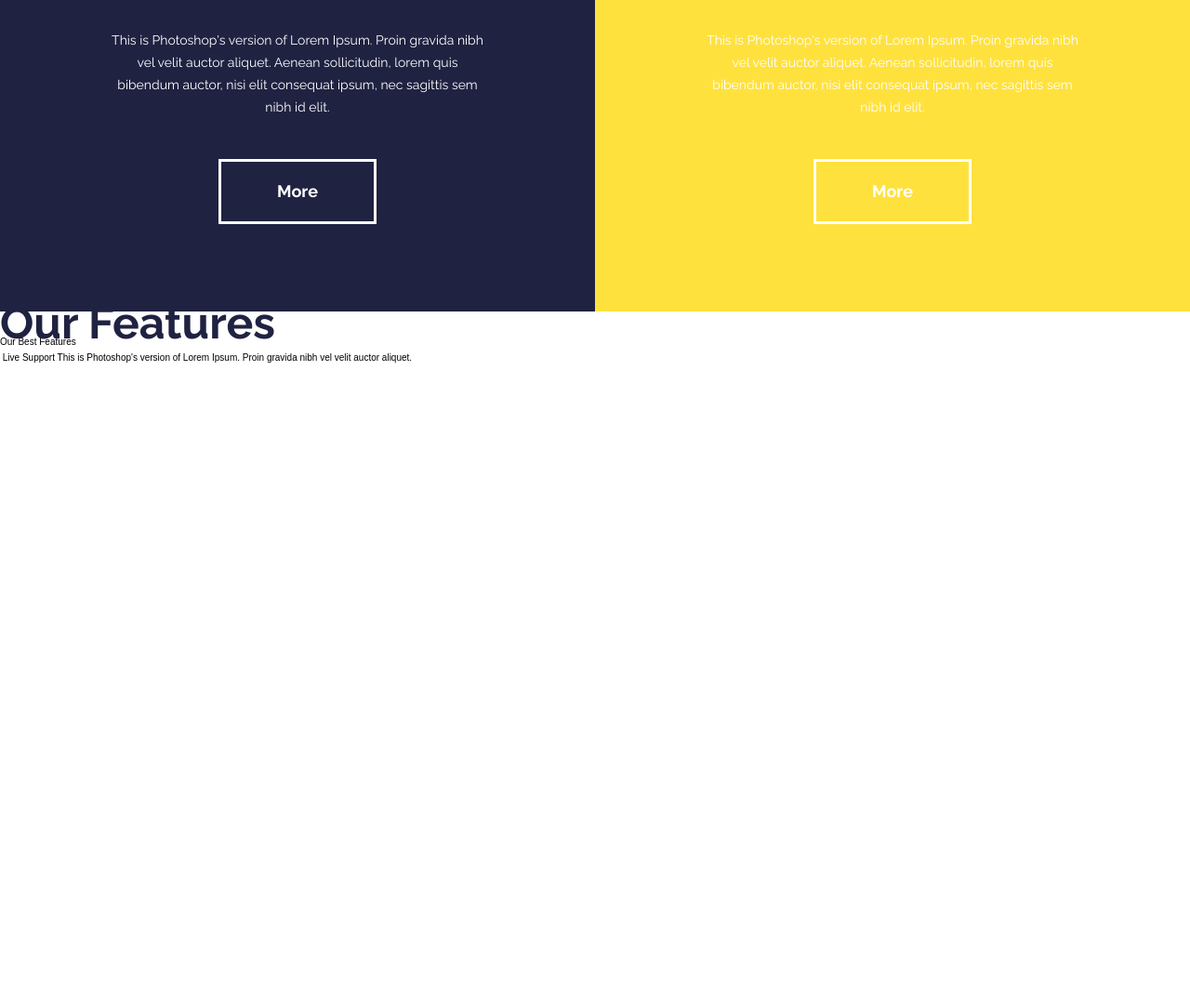
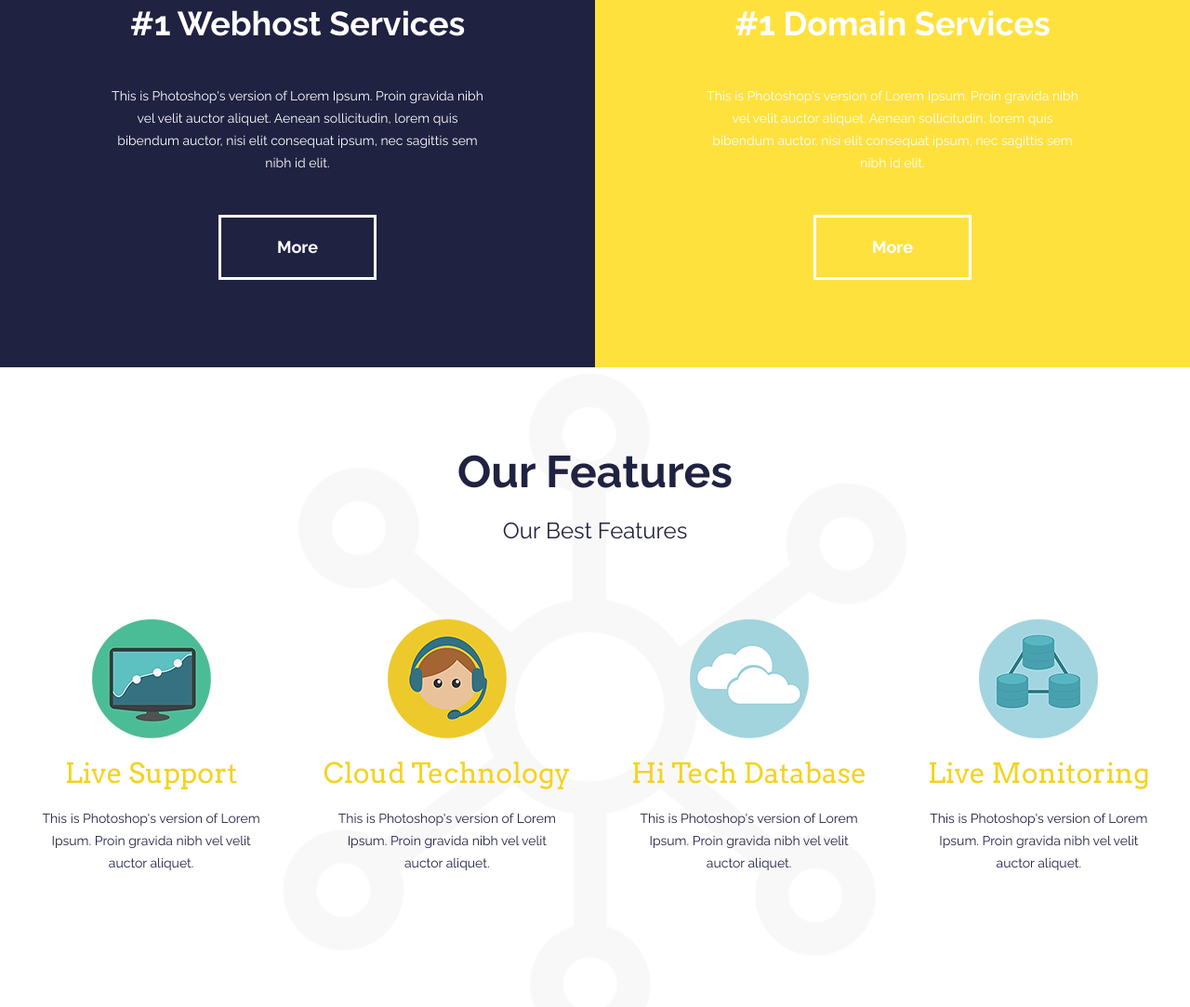
Before and after one commit to silvervian/WWDChallenge34, a website built with webpack: page src/index.html in a window 1280 px wide. Shown: the part 1111-2194 px from the top of the page at 93% size. Before the commit the page ends 1504 px from the top, so only its background shows below. Built offline with nearby package versions, Linux system fonts and the light colour scheme; files whose address does not match are found by name.

Commit message:
Add features section

```diff
--- a/src/index.html
+++ b/src/index.html
@@ -85,8 +85,26 @@
     <span class="features__desc">Our Best Features</span>
     <div class="features__box">
       <div class="feature__item">
-        <img class="feature__img" src="" alt="">
+        <img class="feature__img" src="img/SEO-01.jpg" alt="seo">
         <span class="feature__title">Live Support</span>
+        <span class="feature__text">This is Photoshop's version of Lorem Ipsum. Proin gravida nibh vel velit auctor
+          aliquet.</span>
+      </div>
+      <div class="feature__item">
+        <img class="feature__img" src="img/SEO-02.png" alt="seo">
+        <span class="feature__title">Cloud Technology</span>
+        <span class="feature__text">This is Photoshop's version of Lorem Ipsum. Proin gravida nibh vel velit auctor
+          aliquet.</span>
+      </div>
+      <div class="feature__item">
+        <img class="feature__img" src="img/SEO-03.png" alt="seo">
+        <span class="feature__title">Hi Tech Database</span>
+        <span class="feature__text">This is Photoshop's version of Lorem Ipsum. Proin gravida nibh vel velit auctor
+          aliquet.</span>
+      </div>
+      <div class="feature__item">
+        <img class="feature__img" src="img/SEO-04.jpg" alt="seo">
+        <span class="feature__title">Live Monitoring</span>
         <span class="feature__text">This is Photoshop's version of Lorem Ipsum. Proin gravida nibh vel velit auctor
           aliquet.</span>
       </div>
--- /dev/null
+++ b/src/sass/components/_features.scss
@@ -0,0 +1,71 @@
+.features {
+  background: url(../../img/atom_bg.png) no-repeat 50% 50% / contain, #fff;
+  padding: 10rem 1rem;
+  display: flex;
+  flex-direction: column;
+  align-items: center;
+
+  &__desc {
+    margin: 4rem;
+    color: #202242;
+    font-family: Raleway;
+    font-size: 2.4rem;
+    font-weight: 400;
+    line-height: 2.4rem;
+  }
+
+  &__box {
+    display: flex;
+    justify-content: space-around;
+    width: 100%;
+    flex-wrap: wrap;
+  }
+}
+
+.feature {
+
+  &__item {
+    margin: 3rem;
+    height: 30rem;
+    display: flex;
+    flex-direction: column;
+    align-items: center;
+    justify-content: space-around;
+  }
+
+  &__img {
+    width: 12.8rem;
+    height: 12.8rem;
+    position: relative;
+
+    &::after {
+      position: absolute;
+      display: inline-block;
+      content: '';
+      top: 20px;
+      left: 0;
+      width: 6.9rem;
+      height: 3px;
+      background-color: #202242;
+      opacity: 1;;
+    }
+  }
+
+  &__title {
+    color: #f4d320;
+    font-family: Arvo;
+    font-size: 3rem;
+    font-weight: 400;
+    line-height: 2.4rem;
+  }
+
+  &__text {
+    text-align: center;
+    max-width: 24rem;
+    color: #202242;
+    font-family: Raleway;
+    font-size: 1.4rem;
+    font-weight: 400;
+    line-height: 2.4rem;
+  }
+}
--- a/src/sass/components/_hero.scss
+++ b/src/sass/components/_hero.scss
@@ -1,7 +1,7 @@
 .hero {
-  height: 80vh;
+  height: 70rem;
   padding: 1rem;
-  background: linear-gradient(rgba(0, 0, 0, .3), rgba(0, 0, 0,.3)) ,url(../../img/hero-img.png) no-repeat 50% 50% / cover;
+  background: linear-gradient(rgba(0, 0, 0, .3), rgba(0, 0, 0,.3)) ,url(../../img/hero-img.png) no-repeat 50% 50% / cover fixed;
   display: flex;
   flex-direction: column;
   align-items: center;
--- a/src/sass/main.scss
+++ b/src/sass/main.scss
@@ -14,3 +14,4 @@
 @import 'components/contact-header';
 @import 'components/hero';
 @import 'components/about';
+@import 'components/features';
```
Also changed, not shown: dist/css/main.css, dist/img/atom_bg.png (added), dist/index.html, src/img/atom_bg.png (added).
